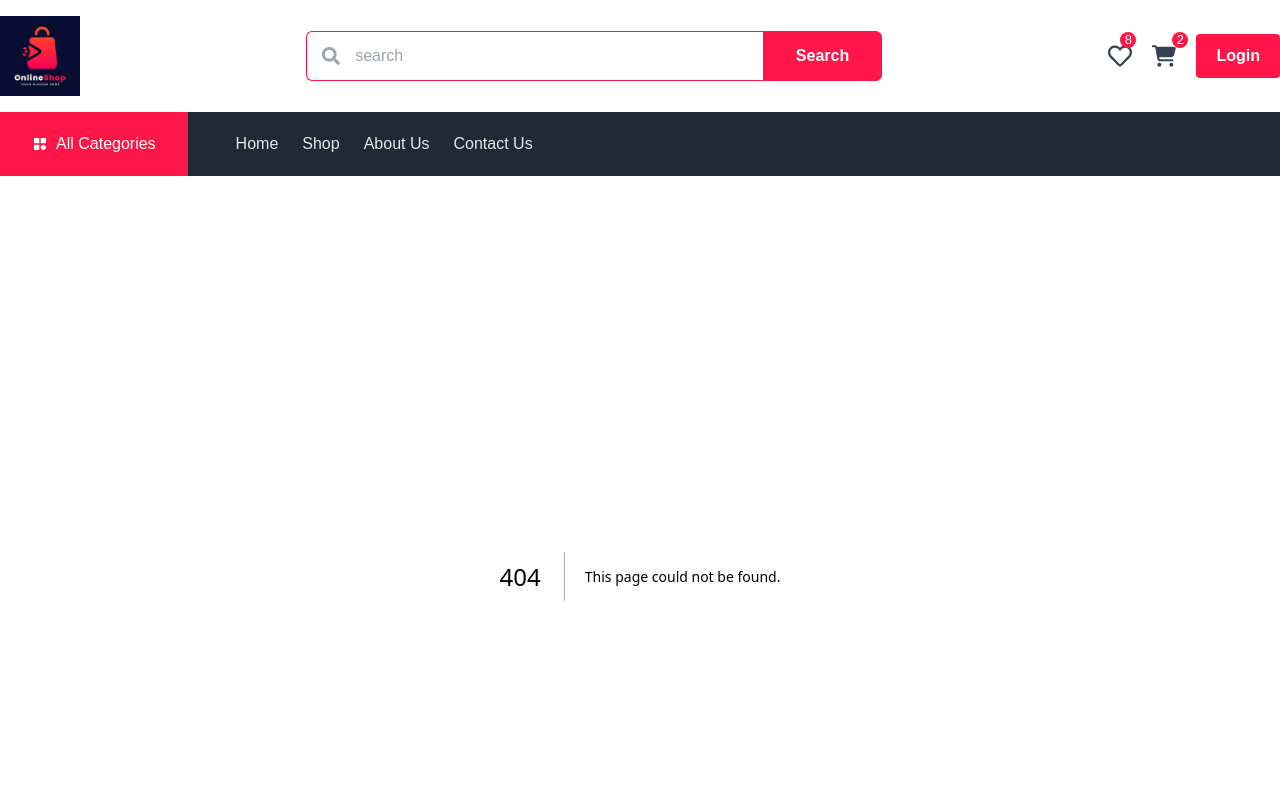
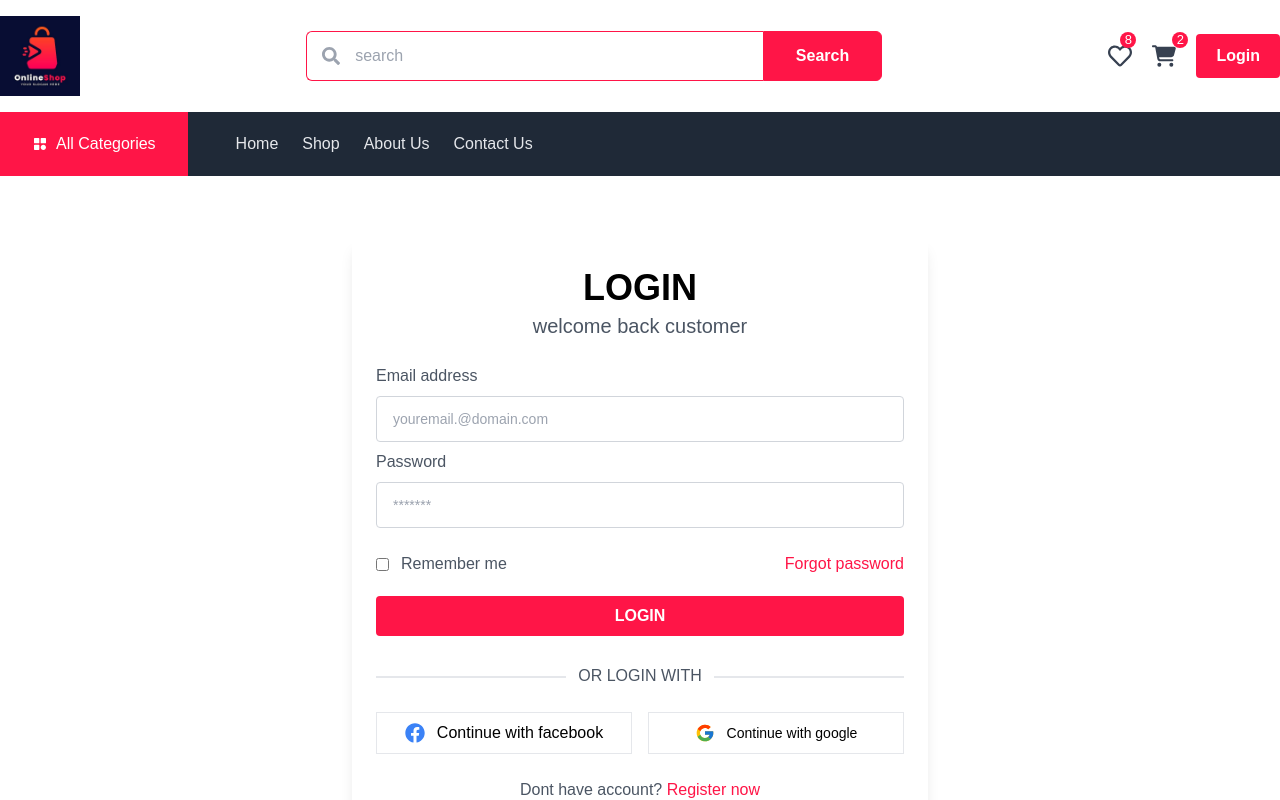
Before and after one commit to faysal-hossain11/e-commer-sofa, a Next.js app: page /login in a window 1280 px wide. Before the commit this address had no page. Shown: the top 800 px of the page. Built offline with nearby package versions, Linux system fonts and the light colour scheme.

Commit message:
add a login page

```diff
--- /dev/null
+++ b/app/login/page.jsx
@@ -0,0 +1,62 @@
+import React from 'react';
+
+import { FcGoogle } from "react-icons/fc";
+import { FaFacebook } from "react-icons/fa";
+import Link from 'next/link';
+const loginPage = () => {
+    return (
+        <div className="contain mx-auto py-16">
+            <div className="max-w-xl mx-auto shadow-lg px-6 py-7 rounded overflow-hidden">
+                <h2 className="text-4xl uppercase font-bold mb-1 text-center">Login</h2>
+                <p className="text-gray-600 mb-6 text-xl text-center">
+                    welcome back customer
+                </p>
+                <form action="#" method="post" autocomplete="off">
+                    <div className="space-y-2">
+                        <div>
+                            <label for="email" className="text-gray-600 mb-2 block">Email address</label>
+                            <input type="email" name="email" id="email"
+                                className="block w-full border border-gray-300 px-4 py-3 text-gray-600 text-sm rounded focus:ring-0 focus:border-primary placeholder-gray-400"
+                                placeholder="youremail.@domain.com" />
+                        </div>
+                        <div>
+                            <label for="password" className="text-gray-600 mb-2 block">Password</label>
+                            <input type="password" name="password" id="password"
+                                className="block w-full border border-gray-300 px-4 py-3 text-gray-600 text-sm rounded focus:ring-0 focus:border-primary placeholder-gray-400"
+                                placeholder="*******" />
+                        </div>
+                    </div>
+                    <div className="flex items-center justify-between mt-6">
+                        <div className="flex items-center">
+                            <input type="checkbox" name="remember" id="remember"
+                                className="text-primary focus:ring-0 rounded-sm cursor-pointer" />
+                            <label for="remember" className="text-gray-600 ml-3 cursor-pointer">Remember me</label>
+                        </div>
+                        <a href="#" className="text-primary">Forgot password</a>
+                    </div>
+                    <div className="mt-5">
+                        <button type="submit"
+                            className="block w-full py-2 text-center text-white bg-primary rounded hover:bg-black transition-all duration-300 uppercase font-roboto font-semibold">Login</button>
+                    </div>
+                </form>
+
+                <div className="mt-7 flex justify-center relative">
+                    <div className="text-gray-600 uppercase px-3 bg-white z-10 relative">Or login with</div>
+                    <div className="absolute left-0 top-3 w-full border-b-2 border-gray-200"></div>
+                </div>
+                <div className="mt-6 flex justify-center gap-4 text-center">
+                    <Link href="#"
+                        className="w-1/2 mx-auto py-2 flex justify-center border items-center gap-3"><FaFacebook className='text-blue-500 text-xl' />Continue with facebook</Link>
+                    <Link href="#"
+                        className="w-1/2 mx-auto py-2 flex justify-center text-sm border items-center gap-3"><FcGoogle className='text-xl' /> Continue with google</Link>
+                </div>
+
+                <p className="mt-6 text-center text-gray-600">Dont have account? <a href="register.html"
+                    className="text-primary">Register
+                    now</a></p>
+            </div>
+        </div>
+    );
+};
+
+export default loginPage;
--- a/components/Header.jsx
+++ b/components/Header.jsx
@@ -13,7 +13,7 @@ const Header = () => {
         <>
             <header class="py-4 shadow-sm bg-white">
                 <div class="container mx-auto flex items-center justify-between">
-                    <Link href="index.html">
+                    <Link href="/">
                         <Image src={Logo} alt="Logo" class="w-20" />
                     </Link >
 
```
